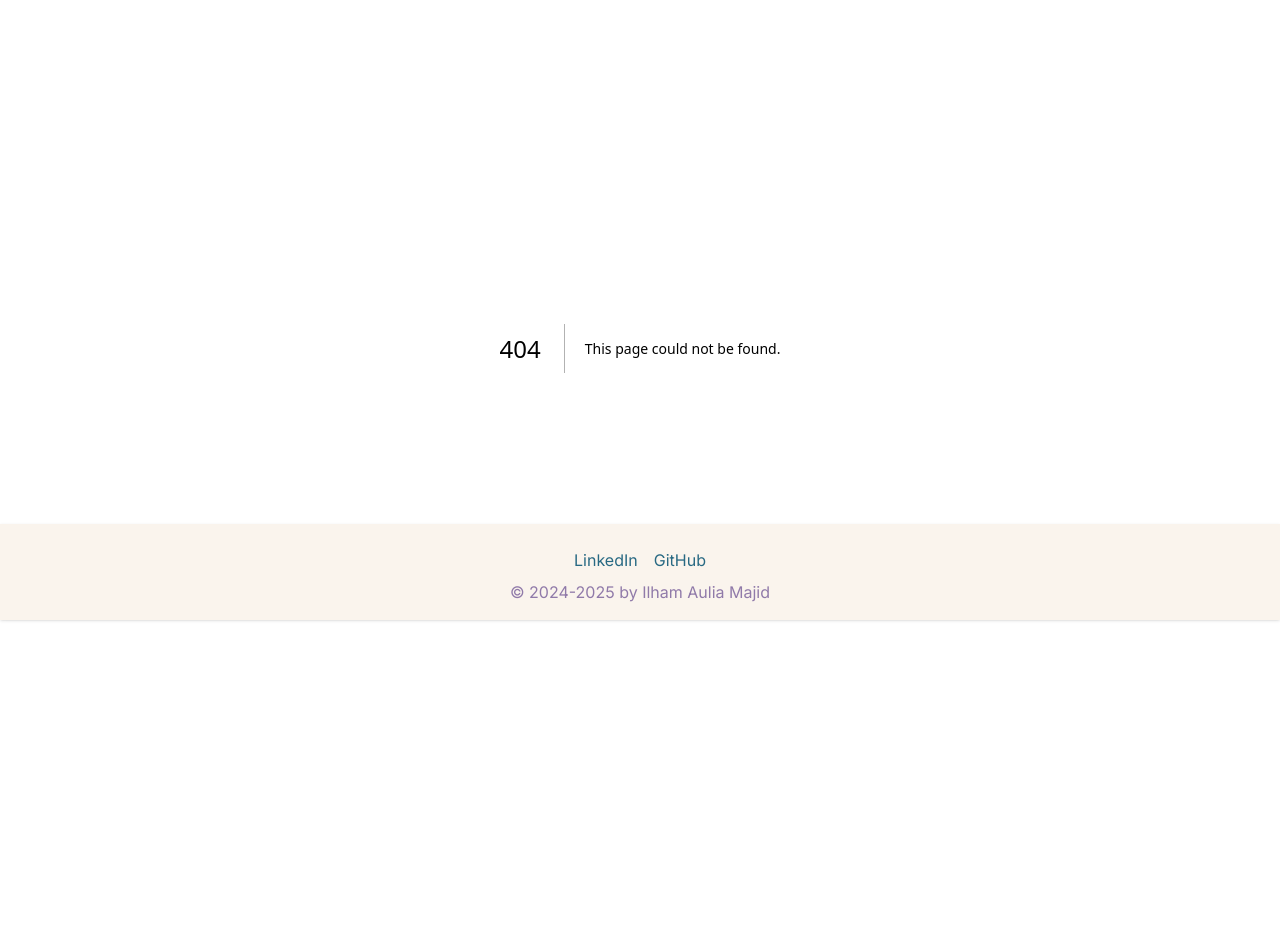
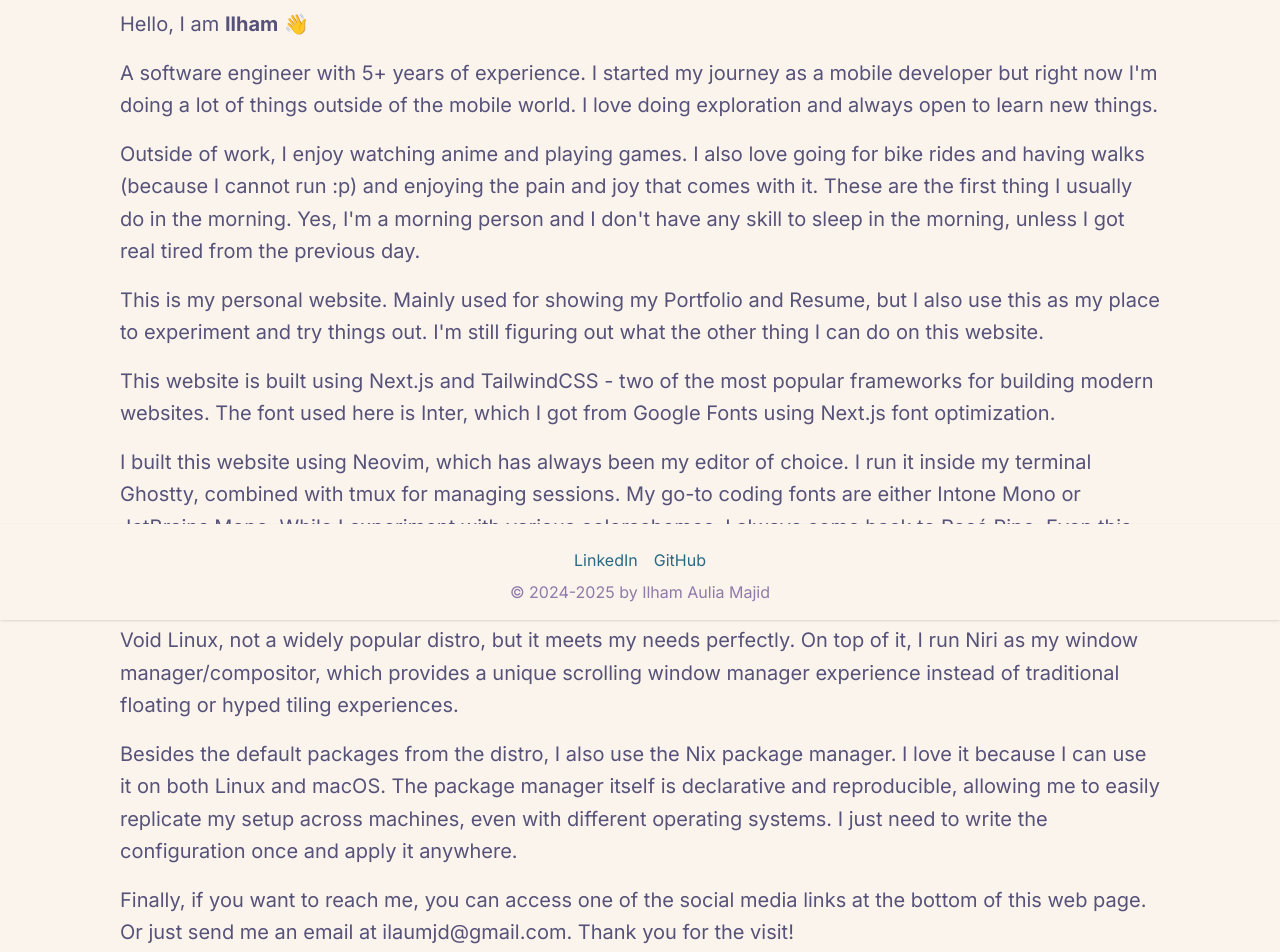
Before and after one commit to ilaumjd/profile, a Next.js app: page /about in a window 1280 px wide. Before the commit this address had no page. Shown: the part 180-1132 px from the top of the page. Before the commit the page ends 960 px from the top, so only its background shows below. Built offline with nearby package versions, Linux system fonts and the light colour scheme.

Commit message:
add about

```diff
--- /dev/null
+++ b/src/app/about/page.tsx
@@ -0,0 +1,72 @@
+import React from "react";
+
+export default function Home() {
+  return (
+    <section className="md:mb-30">
+      <h2 className="text-3xl font-semibold mb-6">About</h2>
+      <p className="text-xl mt-4 space-y-4 leading-relaxed">
+        <span className="block">
+          Hello, I am <strong>Ilham</strong> 👋
+        </span>
+
+        <span className="block">
+          {`A software engineer with ${new Date().getFullYear() - 2020}+ years of experience. I started my journey as a mobile developer but right now I'm doing a lot of things outside of the mobile world. I love doing exploration and always open to learn new things.`}
+        </span>
+
+        <span className="block">
+          {`Outside of work, I enjoy watching anime and playing games. I also love
+          going for bike rides and having walks (because I cannot run :p)
+          and enjoying the pain and joy that comes with it. These are the first
+          thing I usually do in the morning. Yes, I'm a morning person and I
+          don't have any skill to sleep in the morning, unless I got real tired from the previous day.`}
+        </span>
+
+        <span className="block">
+          {`This is my personal website. Mainly used for showing my Portfolio and
+          Resume, but I also use this as my place to experiment and try things
+          out. I'm still figuring out what the other thing I can do on this
+          website.`}
+        </span>
+
+        <span className="block">
+          This website is built using Next.js and TailwindCSS - two of the most
+          popular frameworks for building modern websites. The font used here is
+          Inter, which I got from Google Fonts using Next.js font optimization.
+        </span>
+
+        <span className="block">
+          I built this website using Neovim, which has always been my editor of
+          choice. I run it inside my terminal Ghostty, combined with tmux for
+          managing sessions. My go-to coding fonts are either Intone Mono or
+          JetBrains Mono. While I experiment with various colorschemes, I always
+          come back to Rosé Pine. Even this website theme is inspired by it,
+          both in dark and light mode.
+        </span>
+
+        <span className="block">
+          I work mostly on macOS, but I always have a Linux machine available as
+          my personal device. Currently, I run Void Linux, not a widely popular
+          distro, but it meets my needs perfectly. On top of it, I run Niri as
+          my window manager/compositor, which provides a unique scrolling window
+          manager experience instead of traditional floating or hyped tiling
+          experiences.
+        </span>
+
+        <span className="block">
+          Besides the default packages from the distro, I also use the Nix
+          package manager. I love it because I can use it on both Linux and
+          macOS. The package manager itself is declarative and reproducible,
+          allowing me to easily replicate my setup across machines, even with
+          different operating systems. I just need to write the configuration
+          once and apply it anywhere.
+        </span>
+
+        <span className="block">
+          Finally, if you want to reach me, you can access one of the social
+          media links at the bottom of this web page. Or just send me an email
+          at ilaumjd@gmail.com. Thank you for the visit!
+        </span>
+      </p>
+    </section>
+  );
+}
```
